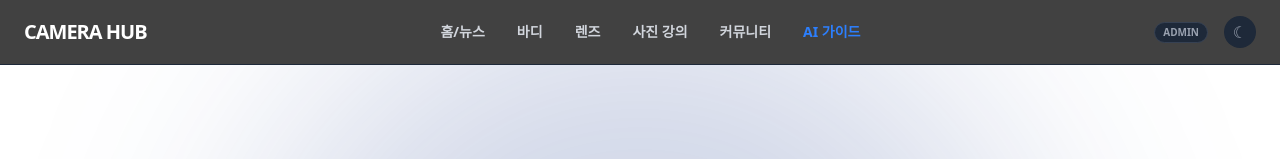
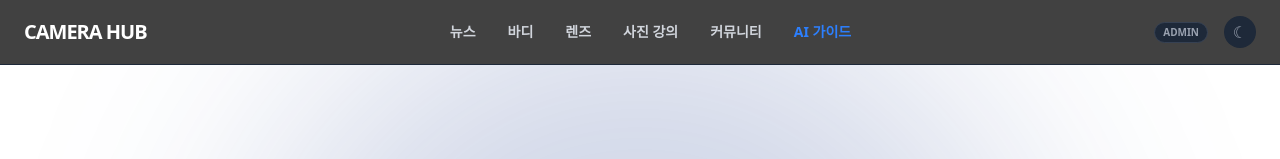
Before and after one commit to 243hyeon/camera-hub, a Next.js app: page / in a window 1280 px wide. Shown: the top 159 px of the page. Built offline with nearby package versions, Linux system fonts and the light colour scheme; no server answers.

Commit message:
Refactor: Update Navbar to remove home tab and isolate news tab

```diff
--- a/src/components/Navbar.tsx
+++ b/src/components/Navbar.tsx
@@ -18,14 +18,14 @@
         <nav className="border-b border-gray-800 bg-[#121212]/80 backdrop-blur-md sticky top-0 z-50">
             <div className="container mx-auto px-6 max-w-7xl h-16 flex items-center justify-between">
 
-                {/* 로고 */}
+                {/* 🎯 로고 (클릭 시 홈으로 이동!) */}
                 <Link href="/" className="text-xl font-black text-white tracking-tighter hover:text-blue-400 transition-colors">
                     CAMERA HUB
                 </Link>
 
-                {/* 메인 메뉴 */}
+                {/* 🎯 메인 메뉴 ('홈' 삭제, '뉴스' 독립) */}
                 <div className="hidden md:flex items-center space-x-8 text-sm font-bold text-gray-300">
-                    <Link href="/" className="hover:text-white transition-colors">홈/뉴스</Link>
+                    <Link href="/news" className="hover:text-white transition-colors">뉴스</Link>
                     <Link href="/bodies" className="hover:text-white transition-colors">바디</Link>
                     <Link href="/lenses" className="hover:text-white transition-colors">렌즈</Link>
                     <Link href="/lectures" className="hover:text-white transition-colors">사진 강의</Link>
```
